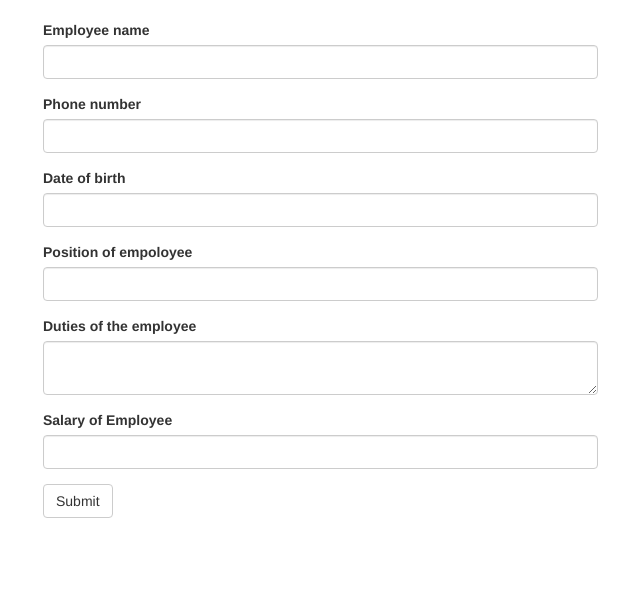
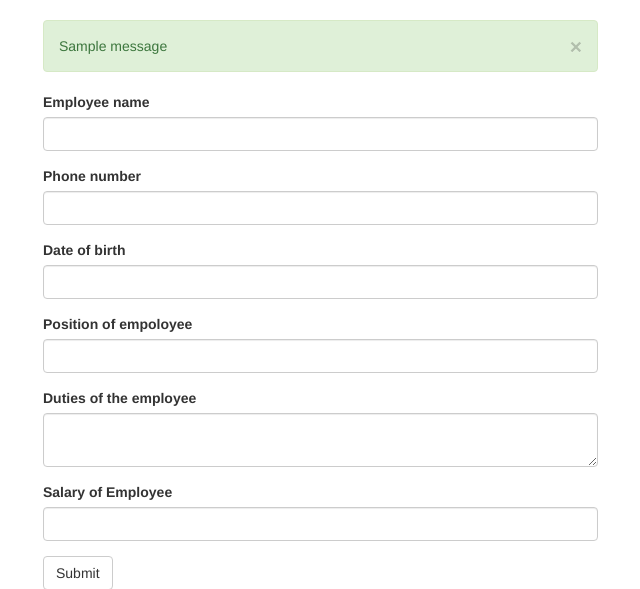
Before and after one commit to Josephat-n/employeeMis, a Flask app: page /add_employee in a window 1280 px wide. Shown: the part 52-641 px from the top of the page, without its empty margins (27-667 px from the left). Run offline with Flask 2, Linux system fonts and the light colour scheme; tables that the repository leaves empty hold one stand-in row (values such as "Sample post"); one stand-in notice (Sample message) is shown; some libraries are stand-ins or nearby versions.

Commit message:
add a flash message upon a successful addition.

```diff
--- a/app/main/views.py
+++ b/app/main/views.py
@@ -1,4 +1,4 @@
-from flask import render_template, redirect, url_for
+from flask import render_template, redirect, url_for, flash
 from . import main
 from .. import db
 from ..models import Employee
@@ -34,6 +34,8 @@ def addemp():
       db.session.add(new_employee)
       db.session.commit()
 
+      flash('New Employee added')
       return redirect(url_for('.addemp'))
 
+
    return render_template('addemp.html', addemp_form = form)
--- a/app/models.py
+++ b/app/models.py
@@ -12,4 +12,4 @@ class Employee(db.Model):
     earning = db.Column(db.String(255),index = True)
 
     def __repr__(self):
-        return f'User {self.username}'
+        return f'User {self.name}'
--- a/app/templates/addemp.html
+++ b/app/templates/addemp.html
@@ -5,6 +5,15 @@
 <div class="container">
     <div class="row">
         <div class="col-md-6">
+            <!--Flash message -->
+            {% for message in get_flashed_messages() %}
+            <div class="alert alert-success">
+                <button type="button" class="close" data-dismiss="alert">&times;</button>
+                {{ message }}
+            </div>
+            {% endfor %}
+            <!--End of Flash message block-->
+
             {{ wtf.quick_form(addemp_form) }}
         </div>
     </div>
```
